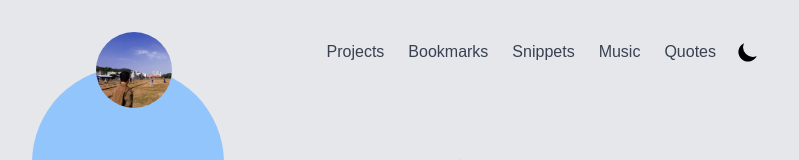
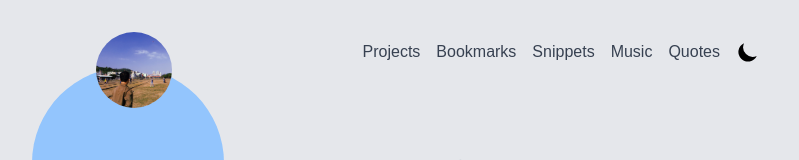
Before and after one commit to destroymayor/jared, a Next.js app: page / in a window 1280 px wide. Shown: the top 160 px of the page, without its empty margins (208-1007 px from the left). Built offline with nearby package versions, Linux system fonts and the light colour scheme.

Commit message:
feat: Add tabs component

```diff
--- /dev/null
+++ b/src/components/Common/Tabs.js
@@ -0,0 +1,59 @@
+import { useState, useRef } from 'react';
+
+import Link from '@/components/Common/Link';
+
+const Tabs = (props) => {
+  const { data = [] } = props;
+
+  const [tabBoundingBox, setTabBoundingBox] = useState(null);
+  const [wrapperBoundingBox, setWrapperBoundingBox] = useState(null);
+  const [highlightedTab, setHighlightedTab] = useState(null);
+  const [isHoveredFromNull, setIsHoveredFromNull] = useState(true);
+
+  const highlightRef = useRef(null);
+  const wrapperRef = useRef(null);
+
+  const repositionHighlight = (e, tab) => {
+    setTabBoundingBox(e.target.getBoundingClientRect());
+    setWrapperBoundingBox(wrapperRef.current.getBoundingClientRect());
+    setIsHoveredFromNull(!highlightedTab);
+    setHighlightedTab(tab);
+  };
+
+  const resetHighlight = () => setHighlightedTab(null);
+
+  const highlightStyles = {};
+  if (tabBoundingBox && wrapperBoundingBox) {
+    highlightStyles.transitionDuration = isHoveredFromNull ? '0ms' : '150ms';
+    highlightStyles.opacity = highlightedTab ? 1 : 0;
+    highlightStyles.width = `${tabBoundingBox.width}px`;
+    highlightStyles.transform = `translate(${tabBoundingBox.left - wrapperBoundingBox.left}px)`;
+  }
+
+  return (
+    <ul className="relative" ref={wrapperRef} onMouseLeave={resetHighlight}>
+      <li
+        className="absolute left-0 py-4 duration-150 bg-gray-300 rounded-md dark:bg-gray-600 top-1"
+        ref={highlightRef}
+        style={{
+          ...highlightStyles,
+          transitionProperty: 'width, transform, opacity',
+        }}
+      />
+      {data.map((tab) => (
+        <li key={tab.title} className="relative inline-block">
+          <Link
+            className="inline-block p-2 text-gray-700 transition duration-100 cursor-pointer dark:text-gray-300 hover:text-gray-700 dark:hover:text-gray-300"
+            href={tab.pathname}
+            aria-label={tab.title}
+            onMouseOver={(ev) => repositionHighlight(ev, tab)}
+          >
+            {tab.title}
+          </Link>
+        </li>
+      ))}
+    </ul>
+  );
+};
+
+export default Tabs;
--- a/src/components/Layout/Navigation/DesktopNav.js
+++ b/src/components/Layout/Navigation/DesktopNav.js
@@ -1,28 +1,20 @@
 import { memo } from 'react';
 
-import Link from '@/components/Common/Link';
 import ThemeToggle from '@/components/Layout/ThemeToggle';
+
+import Tabs from '@/components/Common/Tabs';
 
 const DesktopNav = (props) => {
   const { routes = [] } = props;
 
   return (
-    <ul className="items-center hidden h-10 sm:flex">
-      {routes.map((item, index) => (
-        <li className="flex justify-center mx-1" key={`${index}`}>
-          <Link
-            className={`px-2 py-1 transition duration-200 ease-in-out rounded-md cursor-pointer hover:bg-gray-300 dark:hover:bg-gray-700 hover:text-gray-700 dark:hover:text-gray-300`}
-            href={item.pathname}
-            aria-label={item.title}
-          >
-            {item.title}
-          </Link>
-        </li>
-      ))}
-      <li className="flex flex-col justify-center mx-2">
+    <div className="items-center hidden h-10  sm:flex">
+      <Tabs data={routes} />
+
+      <div className="flex flex-col justify-center mx-2">
         <ThemeToggle />
-      </li>
-    </ul>
+      </div>
+    </div>
   );
 };
 
```
